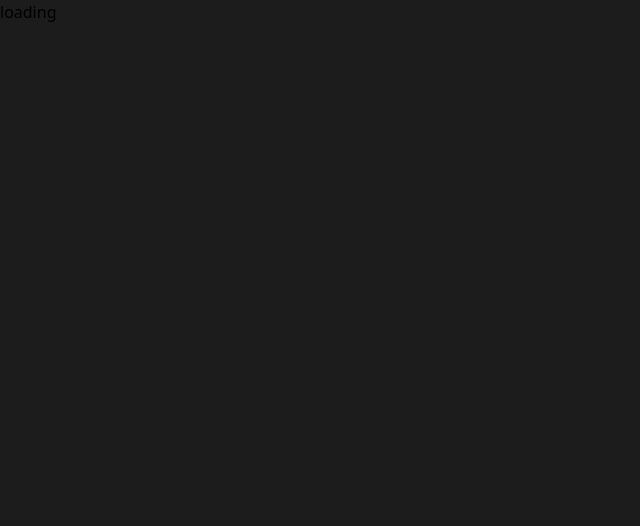
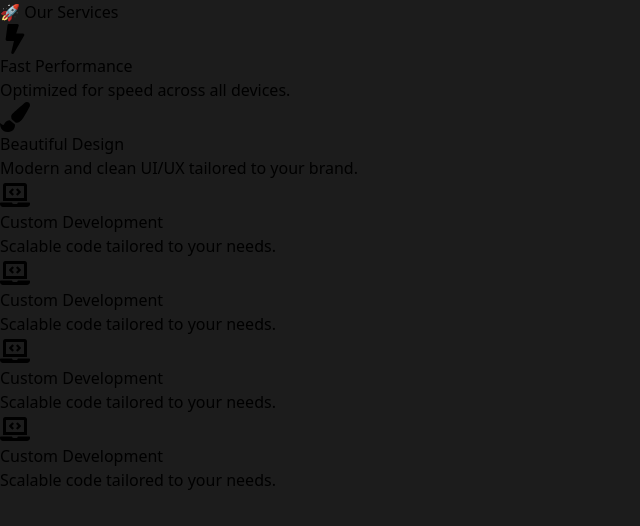
Before and after one commit to redoyhossin/Modern-Project-Explain, a React (Vite) app: page /Card in a window 1280 px wide. Shown: the top 526 px of the page, without its empty margins (0-640 px from the left). Built offline with nearby package versions, Linux system fonts and the light colour scheme.

Commit message:
apiCallErrorhandleSetloding

```diff
--- a/src/pages/Card/Card.jsx
+++ b/src/pages/Card/Card.jsx
@@ -1,9 +1,74 @@
+import "./Card.css";
+import { motion } from "framer-motion";
+import { FaBolt, FaPaintBrush, FaLaptopCode } from "react-icons/fa";
+
+const services = [
+  {
+    icon: <FaBolt size={30} />,
+    title: "Fast Performance",
+    desc: "Optimized for speed across all devices.",
+  },
+  {
+    icon: <FaPaintBrush size={30} />,
+    title: "Beautiful Design",
+    desc: "Modern and clean UI/UX tailored to your brand.",
+  },
+  {
+    icon: <FaLaptopCode size={30} />,
+    title: "Custom Development",
+    desc: "Scalable code tailored to your needs.",
+  },
+  {
+    icon: <FaLaptopCode size={30} />,
+    title: "Custom Development",
+    desc: "Scalable code tailored to your needs.",
+  },
+  {
+    icon: <FaLaptopCode size={30} />,
+    title: "Custom Development",
+    desc: "Scalable code tailored to your needs.",
+  },
+  {
+    icon: <FaLaptopCode size={30} />,
+    title: "Custom Development",
+    desc: "Scalable code tailored to your needs.",
+  },
+];
 
 const Card = () => {
   return (
-    <div>
-      <h1>loading</h1>
-    </div>
+    <>
+      <section className="relative overflow-hidden py-16 px-6">
+        <div className="absolute inset-0 animate-gradient bg-gradient-to-br from-black  to-gray-800  opacity-90  z-0" />
+        <div className="relative z-10">
+          <section className=" text-white py-16 px-6">
+            <h2 className="text-3xl font-bold text-center mb-12">
+              🚀 Our Services
+            </h2>
+            <div className="grid md:grid-cols-2 lg:grid-cols-3 gap-6 max-w-6xl mx-auto">
+              {services.map((service, i) => {
+                const { icon, title, desc } = service;
+
+                return (
+                  <motion.div
+                    key={i}
+                    whileHover={{ scale: 1.05 }}
+                    initial={{ opacity: 0, y: 30 }}
+                    animate={{ opacity: 1, y: 0 }}
+                    transition={{ duration: 0.4, delay: i * 0.1 }}
+                    className="bg-white/5 backdrop-blur-md p-6 rounded-xl border border-white/10 shadow-lg"
+                  >
+                    <div className="mb-4 text-blue-400">{icon}</div>
+                    <h3 className="text-xl font-semibold mb-2">{title}</h3>
+                    <p className="text-gray-300">{desc}</p>
+                  </motion.div>
+                );
+              })}
+            </div>
+          </section>
+        </div>
+      </section>
+    </>
   );
 };
 
--- a/src/pages/Testimonial/Testimonial.jsx
+++ b/src/pages/Testimonial/Testimonial.jsx
@@ -1,38 +1,33 @@
+import { useEffect, useState } from "react";
 import "./Testimonial.css";
 import { motion } from "framer-motion";
 
-const testimonials = [
-  {
-    name: "Nusrat Jahan",
-    Title: "Senior Product Designer",
-    Company: "PixelForge",
-    feedback:
-      "Their attention to detail and commitment to quality is unmatched",
-    image: "https://i.pravatar.cc/100?img=1",
-    star: "🌟🌟🌟🌟🌟",
-  },
-  {
-    name: "Rahim Uddin",
-    Title: "Software Engineer",
-    Company: "CodeCraft Labs",
-    feedback: "Seamless collaboration, timely delivery, and top-notch quality.",
-    image: "https://i.pravatar.cc/100?img=2",
-    star: "🌟🌟🌟🌟",
-  },
-  {
-    name: "Tanvir Hasan",
-    Title: "Marketing Director",
-    Company: "NovaReach Agency",
-    feedback:
-      "From strategy to execution, everything was handled professionally.",
-    image: "https://i.pravatar.cc/100?img=3",
-    star: "🌟🌟🌟🌟🌟",
-  },
-];
+const Testimonial = () => {
+  const [testimonials, setTestimonials] = useState([]);
+  const [loading, setLoading] = useState(true);
+  const [error, setError] = useState("");
 
-const Testimonial = () => {
+  useEffect(() => {
+    const fetchFakeData = async () => {
+      try {
+        const res = await fetch("/public/data.json");
+        if (!res.ok) throw new Error("Failed load testimonialData");
+        const data = await res.json();
+        setTestimonials(data);
+      } catch (err) {
+        setError(err.message || "Something wrong");
+      } finally {
+        setLoading(false);
+      }
+    };
+    fetchFakeData();
+  }, []);
+
+  if (loading)
+    return <div className="w-28 h-28  bg-white mt-20 ms-96 animate-spin"></div>;
+  if (error) return <p className="text-red-500 text-center">{error}</p>;
   return (
-    <div  >
+    <div>
       <section className="relative overflow-hidden py-16 px-6 ">
         {/* Top-left  */}
         <div className="absolute top-10 left-10 w-32 h-32 bg-black opacity-40   animate-diagonal-right" />
@@ -44,12 +39,9 @@ const Testimonial = () => {
         <div className="absolute bottom-6 right-24 w-56 h-56 bg-black opacity-40 hidden md:block rounded-tr-full animate-float-down-right" />
         <div className="absolute bottom-10 right-20 w-56 h-56 bg-black opacity-40 rounded-bl-full  animate-float-down-left" />
 
-
-
         {/* Bottom-left  */}
         <div className="absolute bottom-6 left-24 w-56 h-56 bg-black opacity-40 hidden md:block rounded-bl-full animate-float-down-left" />
         <div className="absolute bottom-10 left-20 w-56 h-56 bg-black opacity-40 rounded-tr-full  animate-float-up-right" />
-
 
         <div className="relative z-10">
           <section className="text-white py-14 px-">
```
Also changed, not shown: public/data.json (added, +26 -0 lines), src/pages/Card/Card.css (+16 -0 lines).
